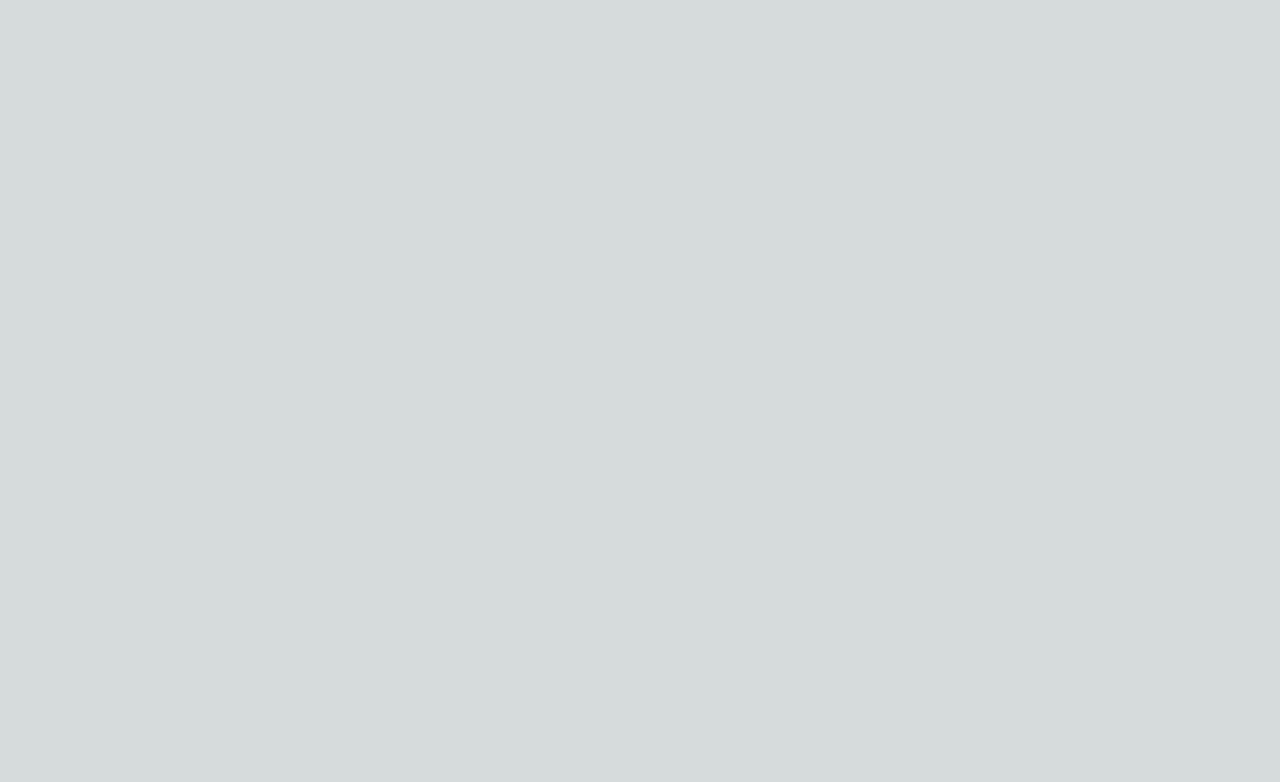
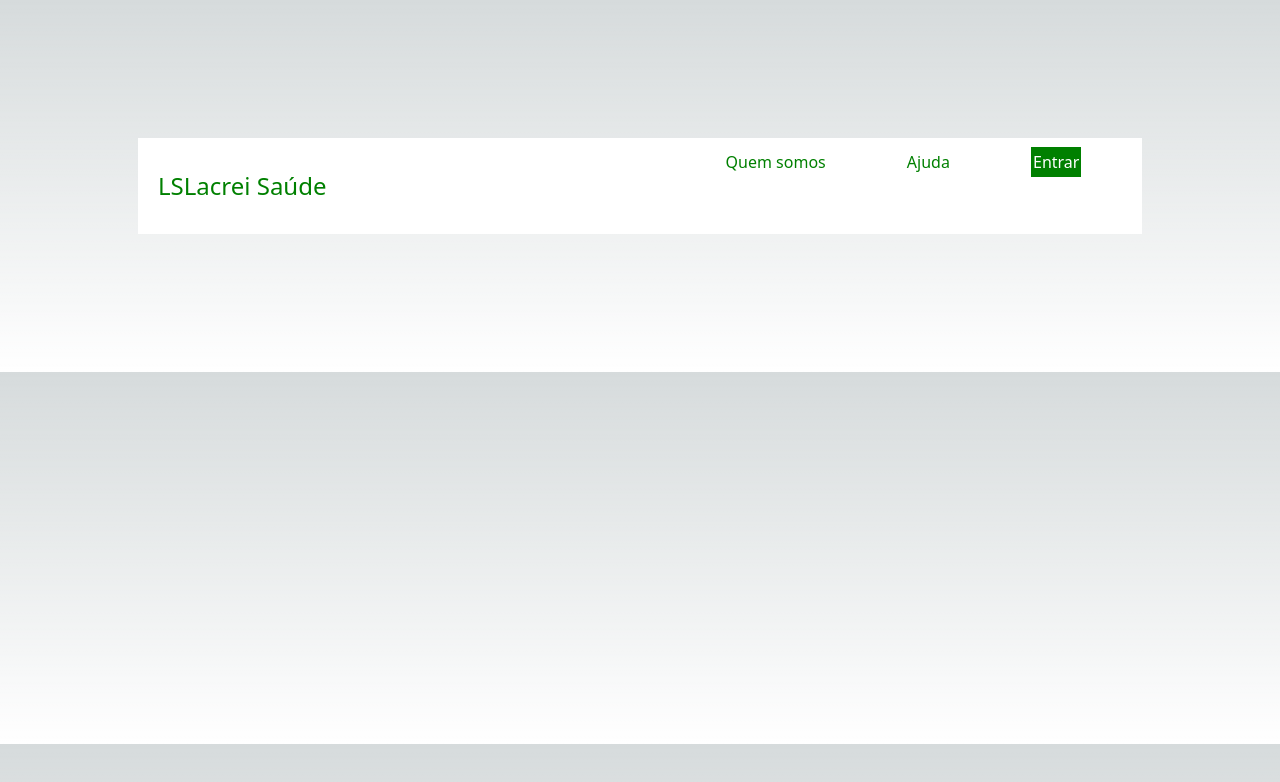
Before and after one commit to JoaoRViana/lacreiDesafio, a Next.js app: page / in a window 1280 px wide. Shown: the top 782 px of the page. Built offline with nearby package versions, Linux system fonts and the light colour scheme.

Commit message:
header parcialmente feito

```diff
--- a/src/components/Header.tsx
+++ b/src/components/Header.tsx
@@ -1,4 +1,19 @@
+import Logo from "./Logo";
+import HeaderButtons from "./HeaderButtons";
+import styled from "styled-components";
 
-export default function Header(){
+const HeaderContainer = styled.div`
+    display: flex;
+    justify-content: space-between;
+    height: 96px;
+    padding:0px 20px;
+`
 
-}
+const Header = ()=>(
+    <HeaderContainer>
+        <Logo />
+        <HeaderButtons />
+    </HeaderContainer>
+)
+
+export default Header;
--- /dev/null
+++ b/src/components/HeaderButtons.tsx
@@ -0,0 +1,27 @@
+import styled from "styled-components"
+
+const ButtonsContainer = styled.div`
+    display: flex;
+    justify-content: space-around;
+    align-items: center;
+    width: 437px;
+    height: 48px;
+`
+
+const NoBackgroundButton  = styled.button`
+    color:green
+`
+const ButtonWithBackground = styled.button`
+    background: green;
+    color: white;
+    padding: 3px 2px;
+`
+const HeaderButtons = ()=>(
+    <ButtonsContainer>
+        <NoBackgroundButton>Quem somos</NoBackgroundButton>
+        <NoBackgroundButton>Ajuda</NoBackgroundButton>
+        <ButtonWithBackground>Entrar</ButtonWithBackground>
+    </ButtonsContainer>
+)
+
+export default HeaderButtons;
--- /dev/null
+++ b/src/components/Logo.tsx
@@ -0,0 +1,23 @@
+import React from 'react';
+import styled from 'styled-components';
+
+// Criando componentes estilizados usando styled-components
+const LogoContainer = styled.div`
+  display: flex;
+  justify-content: space-between;
+  align-items: center;
+  `;
+
+const LogoText = styled.h1`
+  color: green;
+  font-size: 24px;
+`;
+
+const Logo = () => (
+  <LogoContainer>
+    <LogoText>LS</LogoText>
+    <LogoText>Lacrei Saúde</LogoText>
+  </LogoContainer>
+);
+
+export default Logo;
--- a/src/components/Logos.tsx
+++ /dev/null
@@ -1,4 +0,0 @@
-
-export default function Logo(){
-
-}
--- a/src/pages/index.tsx
+++ b/src/pages/index.tsx
@@ -1,10 +1,21 @@
-import styled from 'styled-components';
+import Header from "@/components/Header";
+import styled from "styled-components";
 
-export default function Home() {
-  return (
-    <main
-    >
+const MainContainer = styled.main`
+  display:flex;
+  justify-content:center;
+  align-items:center;
+`
+const HeaderContainer = styled.div`
+  background: white;
+  margin:138px;
+  width:100%;
+  height:100%;
+`
+const Home = ()=>(
+  <MainContainer>
+    <HeaderContainer><Header /></HeaderContainer>
+  </MainContainer>
+)
 
-    </main>
-  );
-}
+export default Home;
```
Also changed, not shown: package.json (+5 -4 lines), 1 other file (tests, documents, lock files or other folders).
